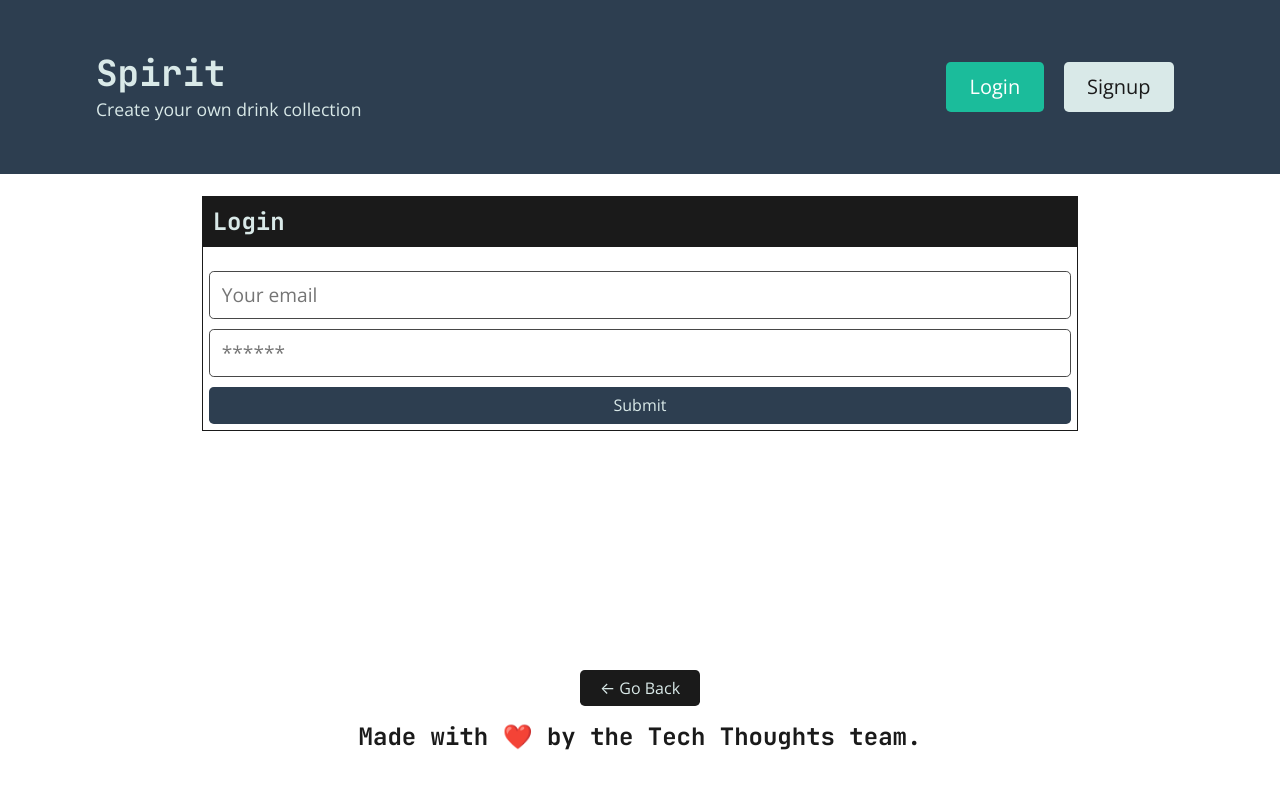
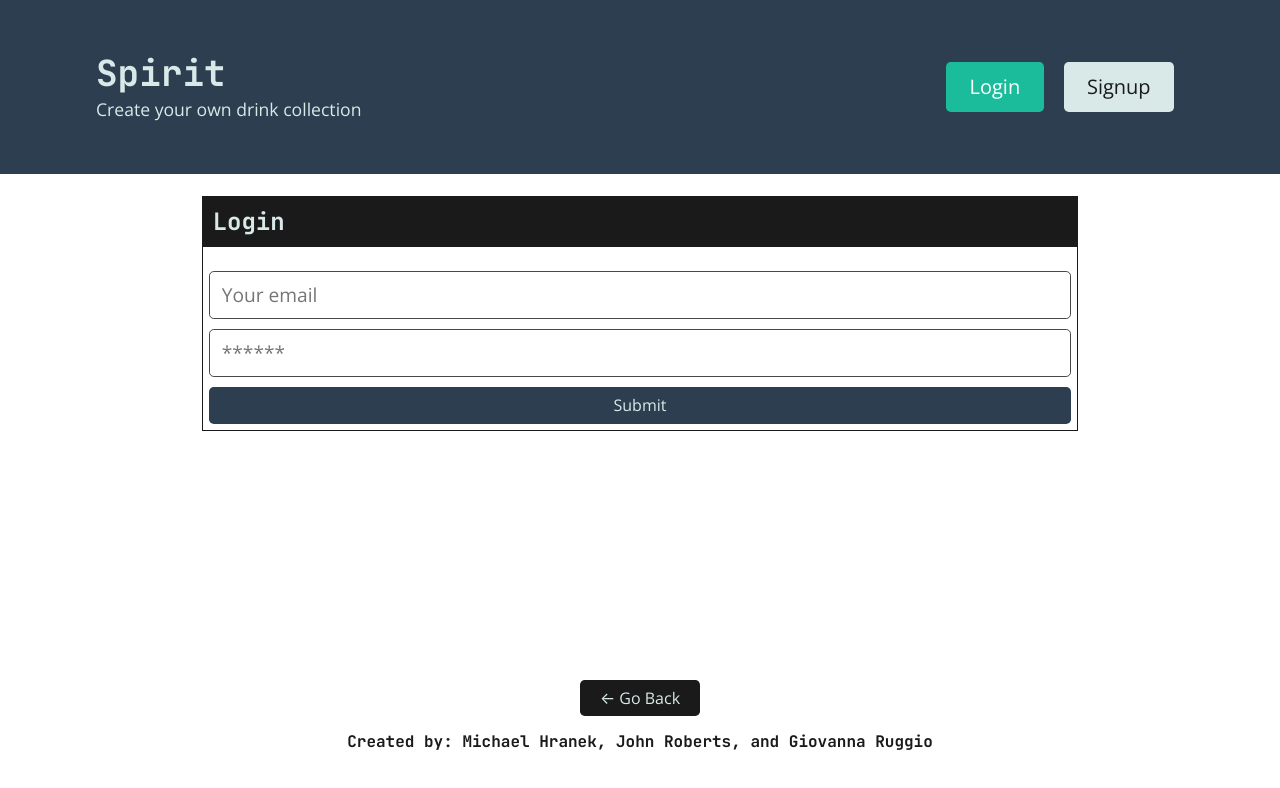
Before and after one commit to giovannaruggio/spirit, a React (Create React App) app in the folder client/: page /login in a window 1280 px wide. Shown: the top 788 px of the page. Built offline with nearby package versions, Linux system fonts and the light colour scheme.

Commit message:
Added single cocktail component

```diff
--- a/client/src/components/Footer/index.js
+++ b/client/src/components/Footer/index.js
@@ -15,18 +15,9 @@ const Footer = () => {
             &larr; Go Back
           </button>
         )}
-        <h4>
-          Made with{' '}
-          <span
-            className="emoji"
-            role="img"
-            aria-label="heart"
-            aria-hidden="false"
-          >
-            ❤️
-          </span>{' '}
-          by the Tech Thoughts team.
-        </h4>
+        <h6>
+          Created by: Michael Hranek, John Roberts, and Giovanna Ruggio
+        </h6>
       </div>
     </footer>
   );
--- a/client/src/components/Header/index.js
+++ b/client/src/components/Header/index.js
@@ -20,7 +20,7 @@ const Header = () => {
         <div>
           {Auth.loggedIn() ? (
             <>
-              <span>Hey there, {Auth.getProfile().data.username}!</span>
+              <span>Logged in as {Auth.getProfile().data.username}</span>
               <button className="btn btn-lg btn-light m-2" onClick={logout}>
                 Logout
               </button>
--- /dev/null
+++ b/client/src/components/SingleCocktail/index.js
@@ -0,0 +1,15 @@
+import React from 'react';
+
+// Takes an object (a single drink) and forms the card display with data in relevent locations
+
+const SingleCocktail = ({ cocktail }) => {
+    return (
+        <div>
+        <h5>{cocktail.strDrink}</h5><br></br>
+        <p>{cocktail.strInstructions}</p>
+        <img src={cocktail.strDrinkThumb}></img>
+        </div>
+    )
+}
+
+export default SingleCocktail;
--- a/client/src/pages/Home.js
+++ b/client/src/pages/Home.js
@@ -1,6 +1,7 @@
 import React, { useEffect, useState } from 'react';
 import { useQuery } from '@apollo/client';
 
+import SingleCocktail from '../components/SingleCocktail';
 import { QUERY_USERS } from '../utils/queries';
 import { getCocktailsNameSearch, getCocktailsIngredientSearch, getRandomCocktail } from '../utils/API';
 
@@ -22,7 +23,6 @@ const Home = () => {
     const first = await getRandomCocktail();
     const second = first.drinks[0];
     setRandomCocktail(second);
-    console.log(randomCocktail);
 
   }
 
@@ -31,7 +31,8 @@ const Home = () => {
   return (
     <main>
       <div className="flex-row justify-center">
-        <p>Random Drink:  {randomCocktail.strDrink}</p>
+        <h3>Random cocktail:</h3>
+        <SingleCocktail cocktail={randomCocktail} />
       </div>
     </main>
   );
```
